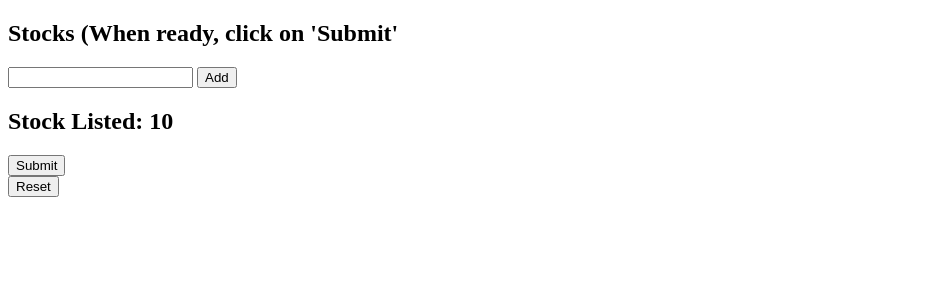
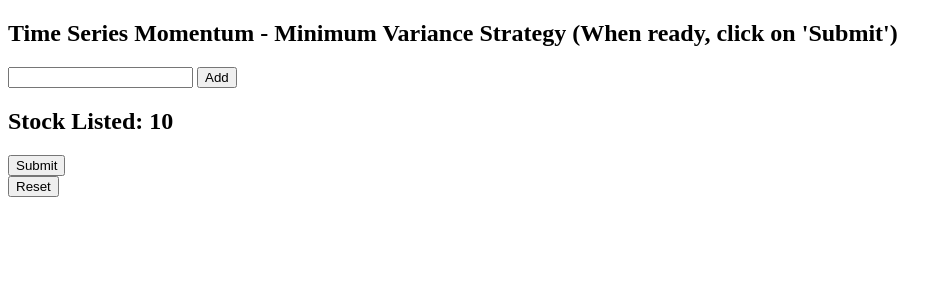
Before and after one commit to gateTang/TSM-Minimum-Investment-Strategy, a Flask app: template templates/home.html in a window 1280 px wide. Shown: the top 300 px of the page, without its empty margins (0-952 px from the left). Run offline with Flask 2, Linux system fonts and the light colour scheme; the template is opened without the code that fills it: most values are stand-ins (such as "Sample title", 1, 10 or a date in 2020).

Commit message:
Add files via upload

```diff
--- a/templates/home.html
+++ b/templates/home.html
@@ -2,11 +2,12 @@
 <html lang="en">
   <head>
     <meta charset="UTF-8" />
+    <title>TSM-Min Strategy</title>
   </head>
 
   <body>
     <form method = "POST">
-        <h2><b>Stocks (When ready, click on 'Submit'</b></h2> <input type = "text" name="amount">
+        <h2><b>Time Series Momentum - Minimum Variance Strategy (When ready, click on 'Submit')</b></h2> <input type = "text" name="amount">
         <input type = "submit" value="Add">
     </form>
     <h2>Stock Listed: <b>{{stockListed}}</b></h2>
```
